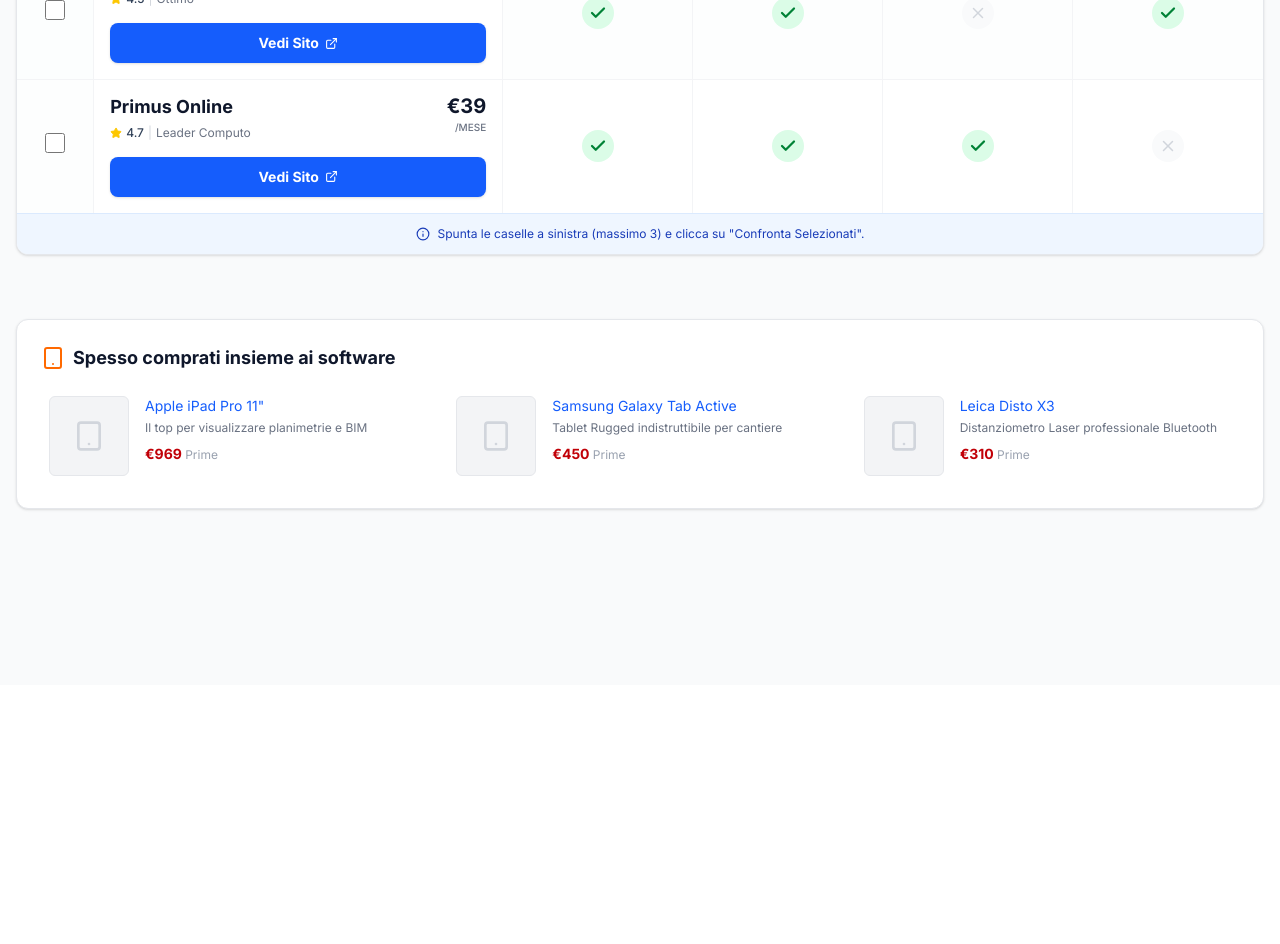
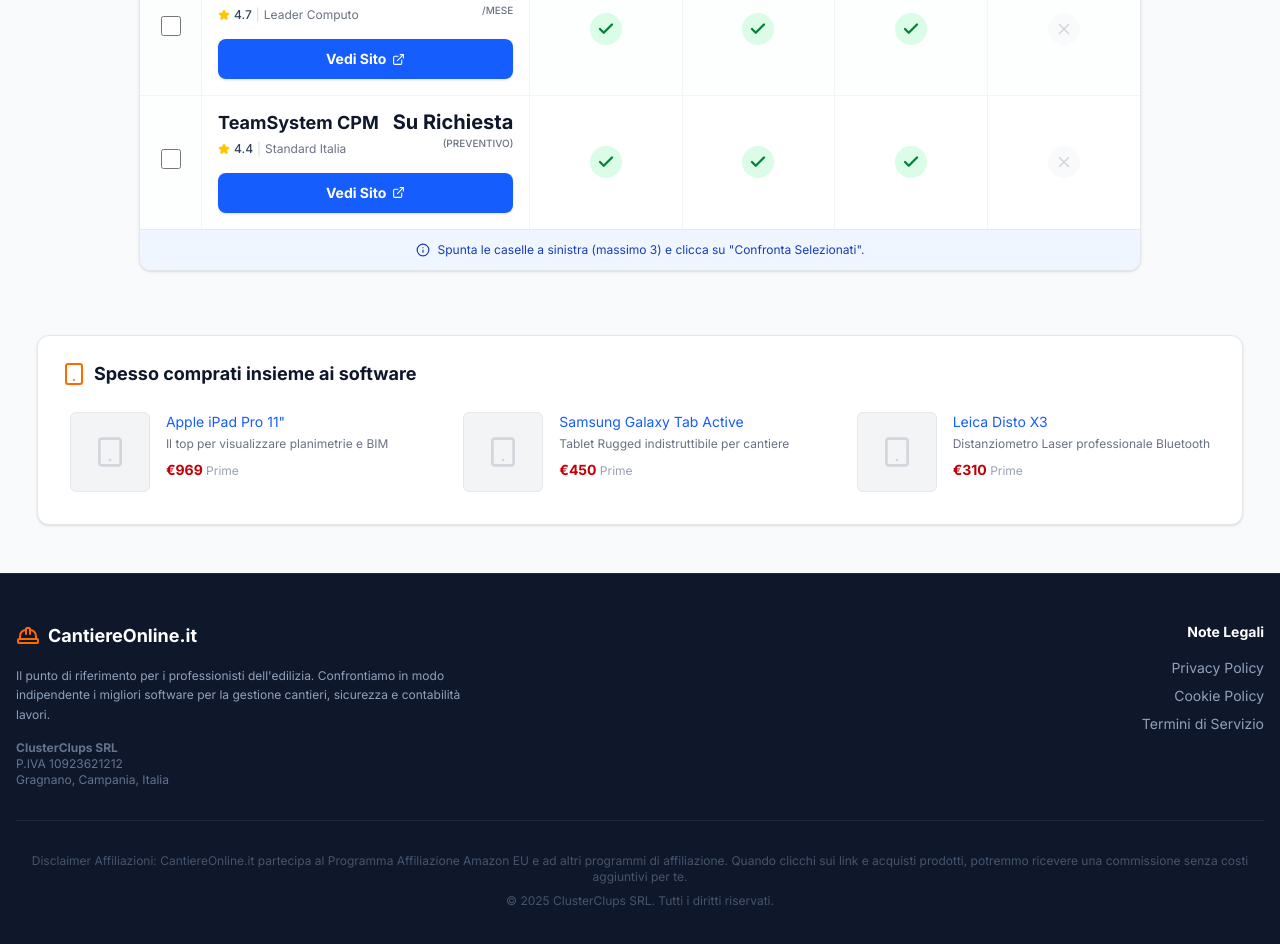
Before and after one commit to Mikymayk/cantiereonline, a Next.js app: page / in a window 1280 px wide. Shown: the part 920-1864 px from the top of the page. Before the commit the page ends 1605 px from the top, so only its background shows below. Built offline with nearby package versions, Linux system fonts and the light colour scheme.

Commit message:
aggiunta footer

```diff
--- a/app/page.tsx
+++ b/app/page.tsx
@@ -5,7 +5,6 @@
 import Link from 'next/link';
 
 // --- CONFIGURAZIONE FEATURES ---
-// Colonne della tabella principale
 const mainFeatures = [
   { id: 'giornale', label: 'Giornale Lavori', tooltip: 'Compilazione digitale del giornale dei lavori (Obbligatorio)' },
   { id: 'pos_psc', label: 'Gestione POS', tooltip: 'Redazione Piani Operativi di Sicurezza e PSC' },
@@ -13,7 +12,6 @@
   { id: 'free_trial', label: 'Prova Gratuita', tooltip: 'Possibilità di testare il software senza pagare' },
 ];
 
-// Righe della tabella "Confronto Approfondito" (Deep Compare)
 const deepFeaturesList = [
   { category: 'Normativa', label: 'Conformità Legge Italia', id: 'ita_law' },
   { category: 'Tecnico', label: 'Funziona Offline', id: 'offline' },
@@ -75,30 +73,6 @@
     }
   },
   {
-    id: 'teamsystem_cpm',
-    name: 'TeamSystem CPM',
-    price: 'Su Richiesta', // Prezzo Enterprise, non pubblico
-    period: '(Preventivo)',
-    rating: 4.4,
-    reviews: 'Standard Italia',
-    link: 'https://www.teamsystem.com/construction?utm_source=cantiereonline', // Link tracciato ma non pagato
-    features: {
-      giornale: true,
-      pos_psc: true,
-      computo: true,
-      free_trial: false // Di solito offrono demo guidate, non free trial self-service
-    },
-    deepFeatures: {
-      ita_law: true,
-      offline: false, // Spesso richiede connessione o moduli desktop pesanti
-      bim: true, // Hanno ottimi viewer BIM
-      chat: false,
-      export: true,
-      storage: 'Cloud/Locale',
-      support: true
-    }
-  },
-  {
     id: 'melaworks',
     name: 'Mela Works',
     price: '€15',
@@ -122,7 +96,6 @@
       support: true
     }
   },
-  // ESEMPIO DI UN SOFTWARE COMPLETO
   {
     id: 'acca_primus',
     name: 'Primus Online',
@@ -135,7 +108,7 @@
       giornale: true,
       pos_psc: true,
       computo: true,
-      free_trial: false // Spesso a pagamento o demo limitata
+      free_trial: false
     },
     deepFeatures: {
       ita_law: true,
@@ -146,10 +119,33 @@
       storage: 'Cloud',
       support: true
     }
-  }
+  },
+  {
+    id: 'teamsystem_cpm',
+    name: 'TeamSystem CPM',
+    price: 'Su Richiesta',
+    period: '(Preventivo)',
+    rating: 4.4,
+    reviews: 'Standard Italia',
+    link: 'https://www.teamsystem.com/construction?utm_source=cantiereonline',
+    features: {
+      giornale: true,
+      pos_psc: true,
+      computo: true,
+      free_trial: false
+    },
+    deepFeatures: {
+      ita_law: true,
+      offline: false,
+      bim: true,
+      chat: false,
+      export: true,
+      storage: 'Cloud/Locale',
+      support: true
+    }
+  },
 ];
 
-// HARDWARE AMAZON
 const hardware = [
   { name: 'Apple iPad Pro 11"', note: 'Il top per visualizzare planimetrie e BIM', price: '€969', link: 'https://www.amazon.it/dp/B0D3X6K1Q2?tag=cantiereonline-21' },
   { name: 'Samsung Galaxy Tab Active', note: 'Tablet Rugged indistruttibile per cantiere', price: '€450', link: 'https://www.amazon.it/dp/B0CP2S6Y2L?tag=cantiereonline-21' },
@@ -157,7 +153,6 @@
 ];
 
 export default function Home() {
-  // GESTIONE STATO SELEZIONE
   const [selectedIds, setSelectedIds] = useState<string[]>([]);
   const [showDeepCompare, setShowDeepCompare] = useState(false);
 
@@ -176,16 +171,16 @@
   const selectedProducts = products.filter(p => selectedIds.includes(p.id));
 
   return (
-    <div className="min-h-screen bg-gray-50 font-sans text-slate-900 pb-32">
+    <div className="min-h-screen bg-gray-50 font-sans text-slate-900 flex flex-col">
 
-      {/* HEADER */}
+      {/* HEADER (Senza link Privacy) */}
       <header className="bg-white border-b border-gray-200 sticky top-0 z-20 shadow-sm">
         <div className="max-w-7xl mx-auto px-4 py-4 flex justify-between items-center">
           <div className="font-bold text-xl tracking-tight text-blue-900 flex items-center gap-2">
             <HardHat className="text-orange-500" />
             CantiereOnline<span className="text-orange-500">.it</span>
           </div>
-          <Link href="/privacy" className="text-xs text-gray-400 hover:text-gray-600">Privacy & Policy</Link>
+          {/* Link rimosso da qui */}
         </div>
       </header>
 
@@ -200,7 +195,7 @@
       </section>
 
       {/* MAIN CONTENT */}
-      <main className="max-w-7xl mx-auto px-2 md:px-4 py-8">
+      <main className="max-w-7xl mx-auto px-2 md:px-4 py-8 flex-grow">
 
         {!showDeepCompare ? (
           /* --- VISTA TABELLA CLASSICA --- */
@@ -248,8 +243,6 @@
 
                           {/* HEADER: NOME A SINISTRA, PREZZO A DESTRA */}
                           <div className="flex justify-between items-start gap-2">
-
-                            {/* Sinistra: Nome e Voto */}
                             <div>
                               <Link href={`/software/${product.id}`} className="font-bold text-lg text-slate-900 hover:text-blue-600 hover:underline decoration-2 underline-offset-4 block leading-tight">
                                 {product.name}
@@ -261,16 +254,12 @@
                                   <span className="truncate">{product.reviews}</span>
                               </div>
                             </div>
-
-                            {/* Destra: Prezzo (Allineato a destra) */}
                             <div className="text-right shrink-0">
                               <div className="font-bold text-xl text-slate-900 leading-none">{product.price}</div>
                               <div className="text-[10px] text-gray-500 uppercase font-medium mt-1">{product.period}</div>
                             </div>
-
                           </div>
 
-                          {/* BOTTONE BLU */}
                           <a
                             href={product.link}
                             target="_blank"
@@ -312,7 +301,7 @@
             </div>
           </div>
         ) : (
-          /* --- VISTA DEEP COMPARE (MATRICE) --- */
+          /* --- VISTA DEEP COMPARE --- */
           <div className="animate-in fade-in slide-in-from-bottom-4 duration-300">
             <div className="flex justify-between items-center mb-4">
               <h2 className="text-2xl font-bold text-slate-900 flex items-center gap-2">
@@ -377,7 +366,7 @@
 
       </main>
 
-      {/* FLOATING ACTION BAR (Per il confronto) */}
+      {/* FLOATING ACTION BAR */}
       {selectedIds.length > 0 && !showDeepCompare && (
         <div className="fixed bottom-6 left-1/2 -translate-x-1/2 bg-slate-900 text-white px-6 py-3 rounded-full shadow-2xl flex items-center gap-6 z-50 animate-in slide-in-from-bottom-10 border border-slate-700">
           <div className="text-sm font-medium">
@@ -429,6 +418,44 @@
         </div>
       </section>
 
+      {/* FOOTER (Disclaimer + Dati Societari) */}
+      <footer className="bg-slate-900 text-slate-400 text-sm py-12 border-t border-slate-800 mt-auto">
+        <div className="max-w-7xl mx-auto px-4">
+          <div className="grid grid-cols-1 md:grid-cols-2 gap-8 mb-8">
+            <div>
+              <div className="font-bold text-white text-lg mb-4 flex items-center gap-2">
+                <HardHat className="text-orange-500" /> CantiereOnline.it
+              </div>
+              <p className="mb-4 text-xs leading-relaxed max-w-md">
+                Il punto di riferimento per i professionisti dell'edilizia. Confrontiamo in modo indipendente i migliori software per la gestione cantieri, sicurezza e contabilità lavori.
+              </p>
+              <div className="text-xs text-slate-500">
+                <p><strong>ClusterClups SRL</strong></p>
+                <p>P.IVA 10923621212</p>
+                <p>Gragnano, Campania, Italia</p>
+              </div>
+            </div>
+
+            <div className="md:text-right">
+              <h4 className="font-bold text-white mb-4">Note Legali</h4>
+              <ul className="space-y-2">
+                <li><Link href="/privacy" className="hover:text-white transition-colors">Privacy Policy</Link></li>
+                <li><Link href="/privacy" className="hover:text-white transition-colors">Cookie Policy</Link></li>
+                <li><a href="#" className="hover:text-white transition-colors">Termini di Servizio</a></li>
+              </ul>
+            </div>
+          </div>
+
+          <div className="border-t border-slate-800 pt-8 text-xs text-center text-slate-600">
+            <p className="mb-2">
+              Disclaimer Affiliazioni: CantiereOnline.it partecipa al Programma Affiliazione Amazon EU e ad altri programmi di affiliazione.
+              Quando clicchi sui link e acquisti prodotti, potremmo ricevere una commissione senza costi aggiuntivi per te.
+            </p>
+            <p>&copy; {new Date().getFullYear()} ClusterClups SRL. Tutti i diritti riservati.</p>
+          </div>
+        </div>
+      </footer>
+
     </div>
   );
 }
```
